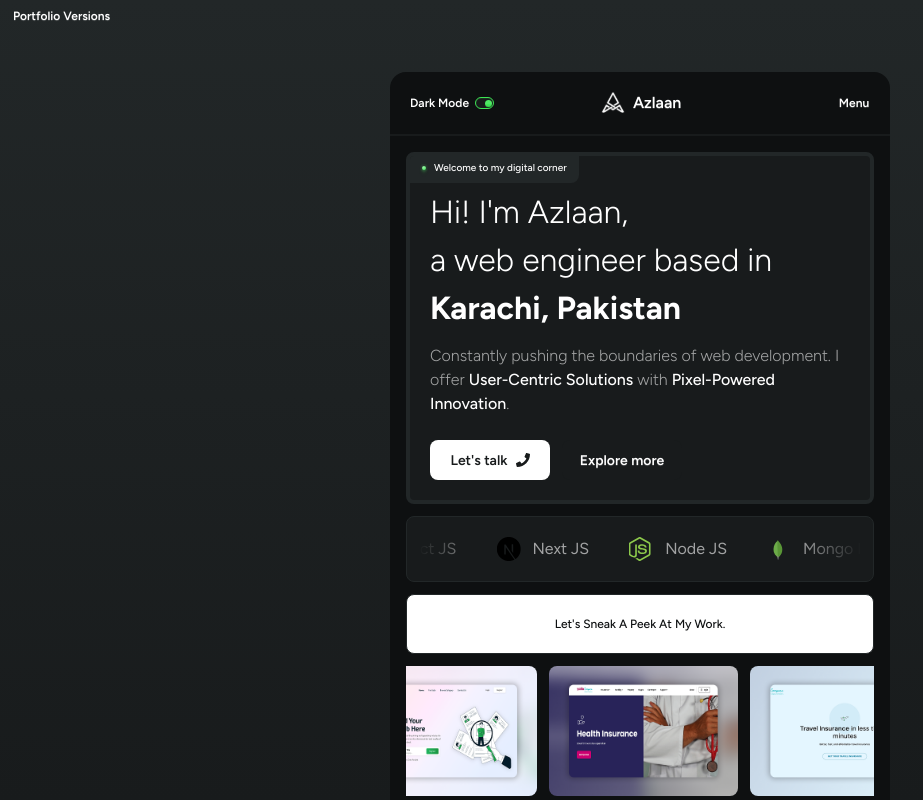
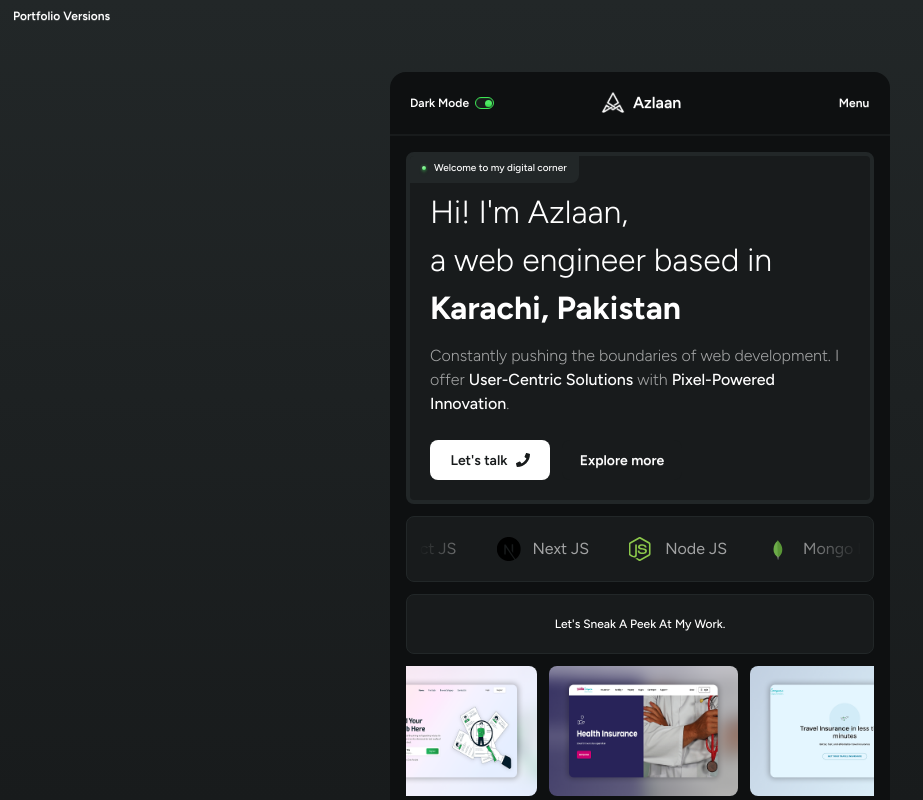
Before and after one commit to mdazlaanzubair/the-chronicles-of-UI-UX, a React (Vite) app: page / in a window 1280 px wide. Shown: the whole page, without its empty margins (0-923 px from the left). Built offline with nearby package versions, Linux system fonts and the light colour scheme.

Commit message:
section head theme changed

```diff
--- a/src/components/ProjectGridSlider.tsx
+++ b/src/components/ProjectGridSlider.tsx
@@ -18,7 +18,7 @@ const ProjectGridSlider = (props: Props) => {
 
   return (
     <>
-      <SectionHeader id={props.sectionID} title={props.title} mode="light" />
+      <SectionHeader id={props.sectionID} title={props.title} mode="dark" />
       <section
         id={props.sectionID + "-marquee"}
         className="flex flex-col w-full bg-base-200 rounded-2xl"
```
